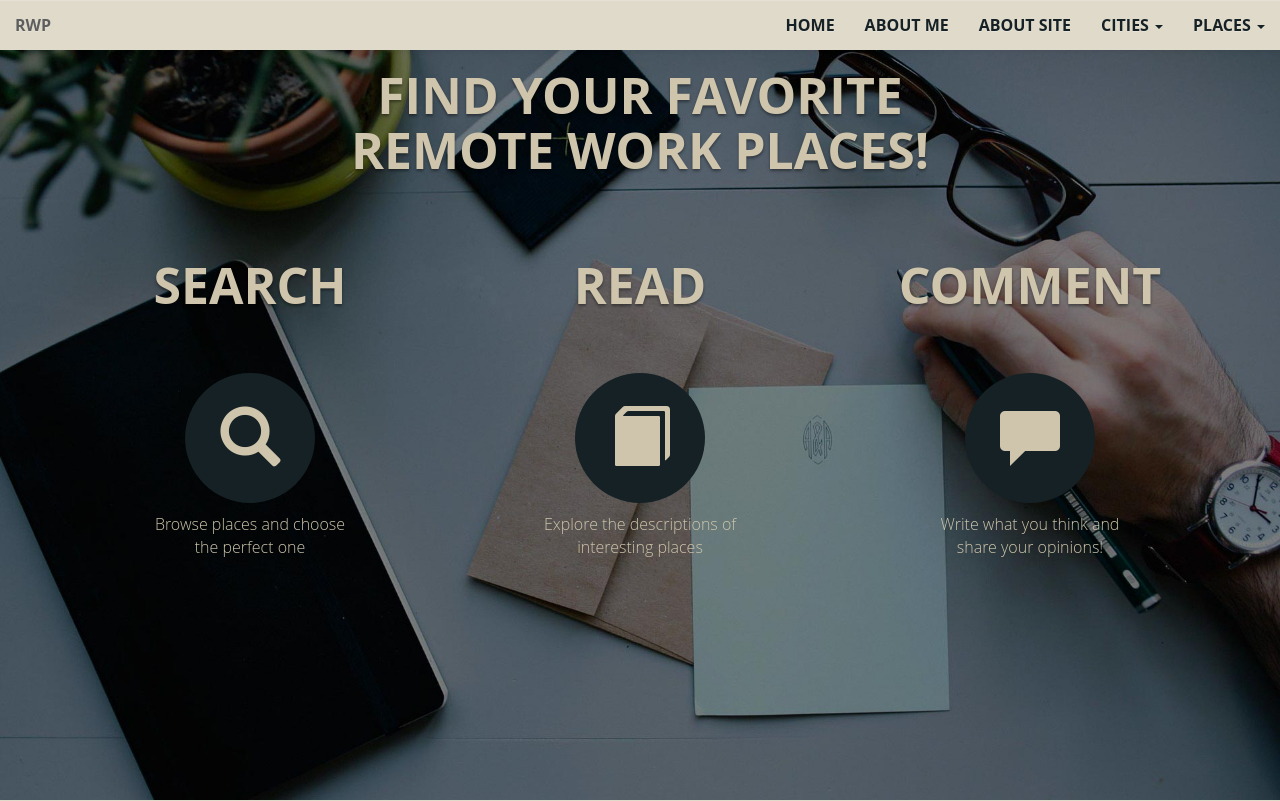
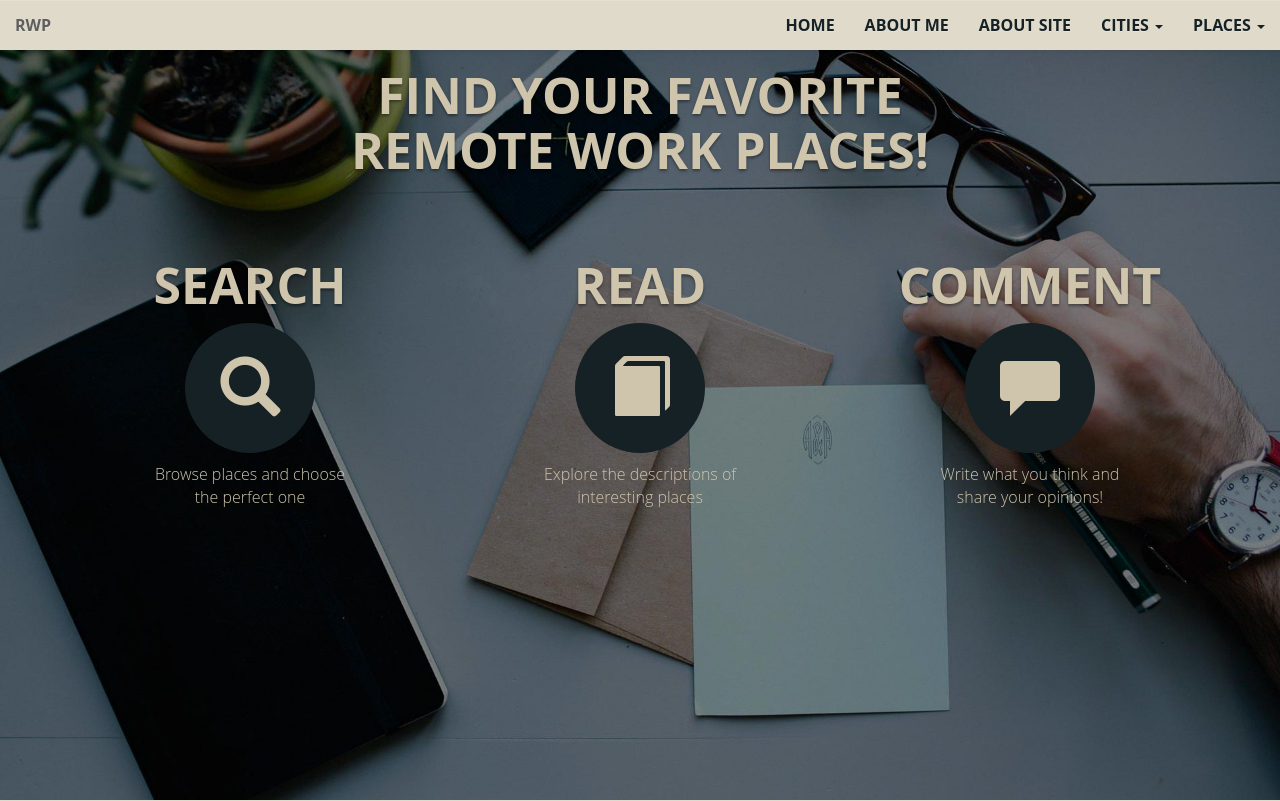
Before and after one commit to emka123/remoteworkplaces, a Django app: page / in a window 1280 px wide. Shown: the top 801 px of the page. Run offline with Django 3.2, Linux system fonts and the light colour scheme; data that the repository does not hold is empty; some libraries are stand-ins or nearby versions.

Commit message:
Fix margin

```diff
--- a/static/css/digitalnomads.css
+++ b/static/css/digitalnomads.css
@@ -104,7 +104,6 @@ body {
   font-color: #152125;
   font-weight: bold;
   font-family: "Open Sans",Helvetica,Arial,sans-serif;
-  margin-bottom: 60px;
 }
 
 body {
@@ -126,6 +125,10 @@ p {
 
 .properties .row {
   margin-top: 60px;
+}
+
+.margin: {
+  margin-bottom: 60px;
 }
 
 .navbar-default .navbar-nav>li>a:hover {
```
